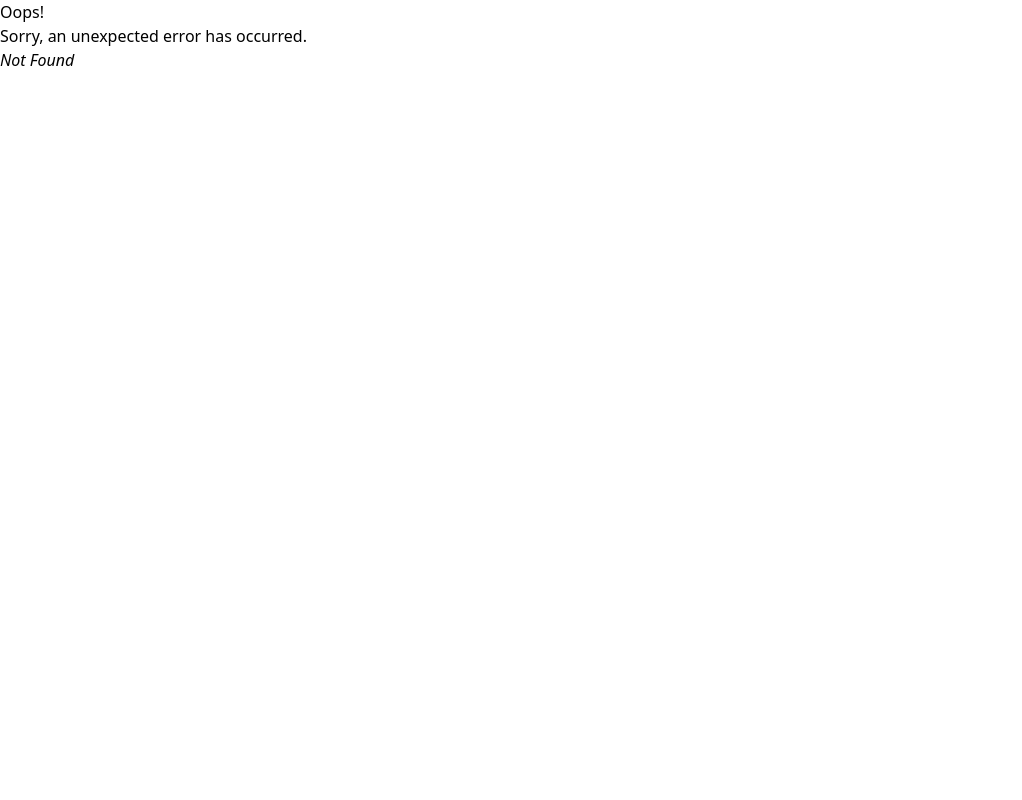
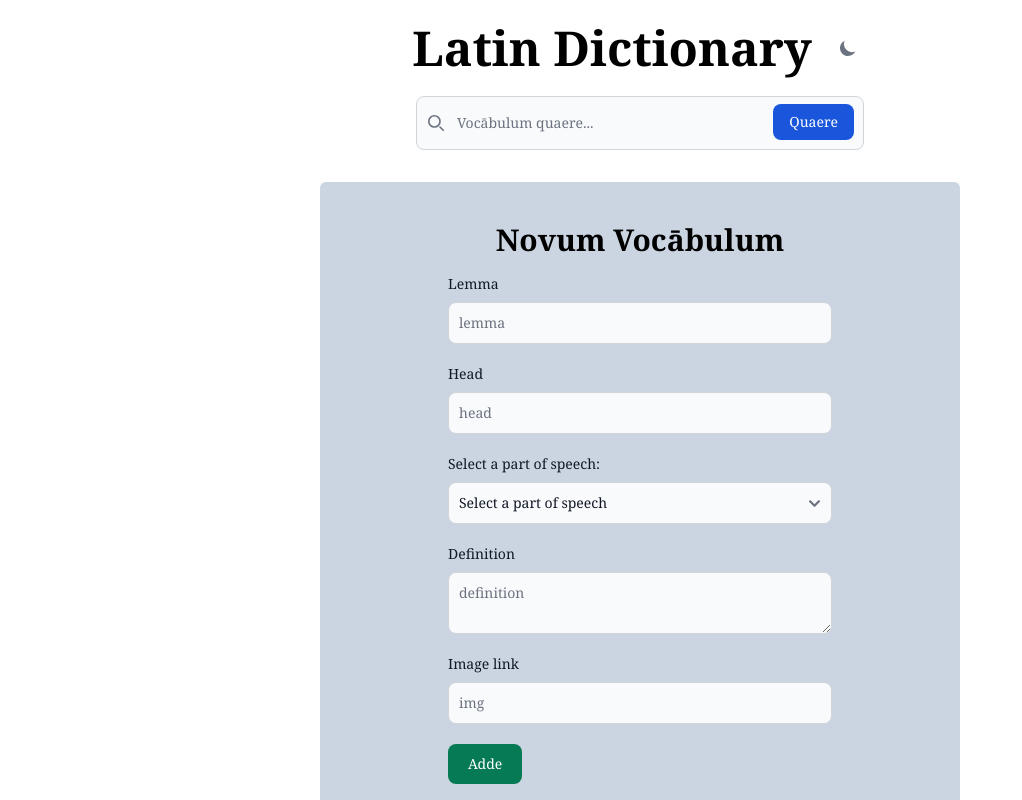
Before and after one commit to OlioTemporis/latin-dict, a React (Vite) app in the folder client/: page /new in a window 1280 px wide. Before the commit this address had no page. Shown: the top 800 px of the page, without its empty margins (0-1022 px from the left). Built offline with nearby package versions, Linux system fonts and the light colour scheme.

Commit message:
Add word search functionality

```diff
--- a/client/src/components/card.jsx
+++ b/client/src/components/card.jsx
@@ -2,7 +2,7 @@ export default function Card({ id, head, pos_name, def, img }) {
   return (
     <div
       key={id}
-      className="max-w-sm p-6 bg-white border border-gray-200 rounded-lg shadow dark:bg-gray-800 dark:border-gray-700"
+      className="flex flex-col justify-center max-w-sm mx-auto p-6 bg-white border border-gray-200 rounded-lg shadow dark:bg-gray-800 dark:border-gray-700"
     >
       <h5 className="mb-2 text-3xl font-bold tracking-tight text-gray-900 dark:text-white">
         {head}
@@ -11,7 +11,7 @@ export default function Card({ id, head, pos_name, def, img }) {
         {pos_name}
       </h6>
       <img src={img} alt="" />
-      <p className="mb-3 font-normal text-gray-700 dark:text-gray-400">{def}</p>
+      <p className="mb-3 font-normal text-gray-700 dark:text-gray-300">{def}</p>
       <a
         href="#"
         className="inline-flex items-center px-3 py-2 text-sm font-medium text-center text-white bg-blue-700 rounded-lg hover:bg-blue-800 focus:ring-4 focus:outline-none focus:ring-blue-300 dark:bg-blue-600 dark:hover:bg-blue-700 dark:focus:ring-blue-800"
--- a/client/src/components/footer.jsx
+++ b/client/src/components/footer.jsx
@@ -1,6 +1,16 @@
+import { Link } from "react-router-dom";
+
 export default function Footer() {
   return (
-    <footer className="text-center p-6">
+    <footer className="p-6 flex flex-col justify-center items-center">
+      <Link to={`/new`}>
+        <button
+          type="button"
+          className="focus:outline-none text-white bg-green-700 hover:bg-green-800 focus:ring-4 focus:ring-green-300 font-medium rounded-lg text-sm px-5 py-2.5 me-2 mb-2 dark:bg-green-600 dark:hover:bg-green-700 dark:focus:ring-green-800"
+        >
+          Novum vocābulum adde
+        </button>
+      </Link>
       <p className="dark:text-gray-200">
         © 2023 Latin Dictionary. All rights reserved
       </p>
--- /dev/null
+++ b/client/src/components/new-word.jsx
@@ -0,0 +1,136 @@
+import axios from "axios";
+import { Form, redirect } from "react-router-dom";
+
+async function postWord({ lemma, head, pos_id, def, img }) {
+  await axios
+    .post(
+      "http://localhost:3333/words",
+      {
+        lemma: lemma,
+        head: head,
+        pos_id: pos_id,
+        def: def,
+        img: img,
+      },
+      {
+        headers: {
+          "Content-Type": "application/json",
+        },
+      }
+    )
+    .then(function (response) {
+      console.log(response);
+    })
+    .catch(function (error) {
+      console.log(error);
+    });
+}
+
+export async function action({ request }) {
+  const formData = await request.formData();
+  const { lemma, head, pos_id, def, img } = Object.fromEntries(formData);
+  console.log(lemma, head, pos_id, def, img);
+  await postWord({ lemma, head, pos_id, def, img });
+  console.log("word succesfully added");
+  return redirect(`/`);
+}
+
+export default function NewWord() {
+  return (
+    <>
+      <Form method="post" className="max-w-sm mx-auto">
+        <div className="mb-5">
+          <label
+            htmlFor="lemma"
+            className="block mb-2 text-sm font-medium text-gray-900 dark:text-white"
+          >
+            Lemma
+          </label>
+          <input
+            type="text"
+            placeholder="lemma"
+            name="lemma"
+            defaultValue={""}
+            className="bg-gray-50 border border-gray-300 text-gray-900 text-sm rounded-lg focus:ring-blue-500 focus:border-blue-500 block w-full p-2.5 dark:bg-gray-700 dark:border-gray-600 dark:placeholder-gray-400 dark:text-white dark:focus:ring-blue-500 dark:focus:border-blue-500"
+          />
+        </div>
+        <div className="mb-5">
+          <label
+            htmlFor="head"
+            className="block mb-2 text-sm font-medium text-gray-900 dark:text-white"
+          >
+            Head
+          </label>
+          <input
+            type="text"
+            placeholder="head"
+            name="head"
+            defaultValue={""}
+            className="bg-gray-50 border border-gray-300 text-gray-900 text-sm rounded-lg focus:ring-blue-500 focus:border-blue-500 block w-full p-2.5 dark:bg-gray-700 dark:border-gray-600 dark:placeholder-gray-400 dark:text-white dark:focus:ring-blue-500 dark:focus:border-blue-500"
+          />
+        </div>
+        <div className="mb-5">
+          <label
+            htmlFor="pos_id"
+            className="block mb-2 text-sm font-medium text-gray-900 dark:text-white"
+          >
+            Select a part of speech:
+          </label>
+          <select
+            id="pos_id"
+            name="pos_id"
+            className="bg-gray-50 border border-gray-300 text-gray-900 text-sm rounded-lg focus:ring-blue-500 focus:border-blue-500 block w-full p-2.5 dark:bg-gray-700 dark:border-gray-600 dark:placeholder-gray-400 dark:text-white dark:focus:ring-blue-500 dark:focus:border-blue-500"
+          >
+            <option defaultValue>Select a part of speech</option>
+            <option value={1}>1 | Nōmen</option>
+            <option value={2}>2 | Prōnōmen</option>
+            <option value={3}>3 | Adjectīvum</option>
+            <option value={4}>4 | Verbum</option>
+            <option value={5}>5 | Adverbum</option>
+            <option value={6}>6 | Conjūnctiō</option>
+            <option value={7}>7 | Praepositiō</option>
+            <option value={8}>8 | Interjectiō</option>
+          </select>
+        </div>
+        <div className="mb-5">
+          <label
+            htmlFor="lemma"
+            className="block mb-2 text-sm font-medium text-gray-900 dark:text-white"
+          >
+            Definition
+          </label>
+          <textarea
+            type="text"
+            placeholder="definition"
+            name="def"
+            defaultValue={""}
+            className="bg-gray-50 border border-gray-300 text-gray-900 text-sm rounded-lg focus:ring-blue-500 focus:border-blue-500 block w-full p-2.5 dark:bg-gray-700 dark:border-gray-600 dark:placeholder-gray-400 dark:text-white dark:focus:ring-blue-500 dark:focus:border-blue-500"
+          />
+        </div>
+        <div className="mb-5">
+          <label
+            htmlFor="img"
+            className="block mb-2 text-sm font-medium text-gray-900 dark:text-white"
+          >
+            Image link
+          </label>
+          <input
+            type="text"
+            placeholder="img"
+            name="img"
+            defaultValue={""}
+            className="bg-gray-50 border border-gray-300 text-gray-900 text-sm rounded-lg focus:ring-blue-500 focus:border-blue-500 block w-full p-2.5 dark:bg-gray-700 dark:border-gray-600 dark:placeholder-gray-400 dark:text-white dark:focus:ring-blue-500 dark:focus:border-blue-500"
+          />
+        </div>
+        <div className="mb-5">
+          <button
+            type="submit"
+            className="focus:outline-none text-white bg-green-600 hover:bg-green-700 focus:ring-4 focus:ring-green-200 font-medium rounded-lg text-sm px-5 py-2.5 me-2 mb-2 dark:bg-green-500 dark:hover:bg-green-600 dark:focus:ring-green-700"
+          >
+            Adde
+          </button>
+        </div>
+      </Form>
+    </>
+  );
+}
--- a/client/src/main.jsx
+++ b/client/src/main.jsx
@@ -5,6 +5,8 @@ import { createBrowserRouter, RouterProvider } from "react-router-dom";
 import "./index.css";
 import Root from "./routes/root";
 import Word, { loader as wordLoader } from "./routes/word";
+import New from "./routes/new";
+import { action as wordAction } from "./components/new-word";
 import ErrorPage from "./error-page";
 
 const router = createBrowserRouter([
@@ -18,6 +20,11 @@ const router = createBrowserRouter([
         element: <Word />,
         loader: wordLoader,
       },
+      {
+        path: "/new",
+        element: <New />,
+        action: wordAction,
+      },
     ],
   },
 ]);
--- /dev/null
+++ b/client/src/routes/new.jsx
@@ -0,0 +1,14 @@
+import NewWord from "../components/new-word";
+
+export default function New() {
+  return (
+    <>
+      <div className="bg-slate-300 dark:bg-slate-600 max-w-screen-sm mx-auto p-6 rounded-md">
+        <h2 className="text-3xl font-bold dark:text-white text-center py-4">
+          Novum Vocābulum
+        </h2>
+        <NewWord />
+      </div>
+    </>
+  );
+}
--- a/client/src/routes/root.jsx
+++ b/client/src/routes/root.jsx
@@ -13,7 +13,7 @@ export default function Root() {
           <section>
             <Searchbar />
           </section>
-          <section className="py-8 flex justify-center">
+          <section className="py-8">
             <Outlet />
           </section>
         </main>
```
Also changed, not shown: 1 other file (tests, documents, lock files or other folders).
